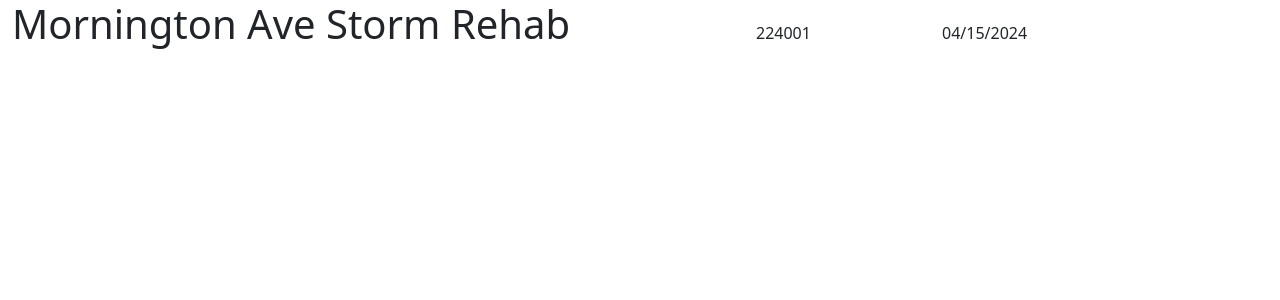
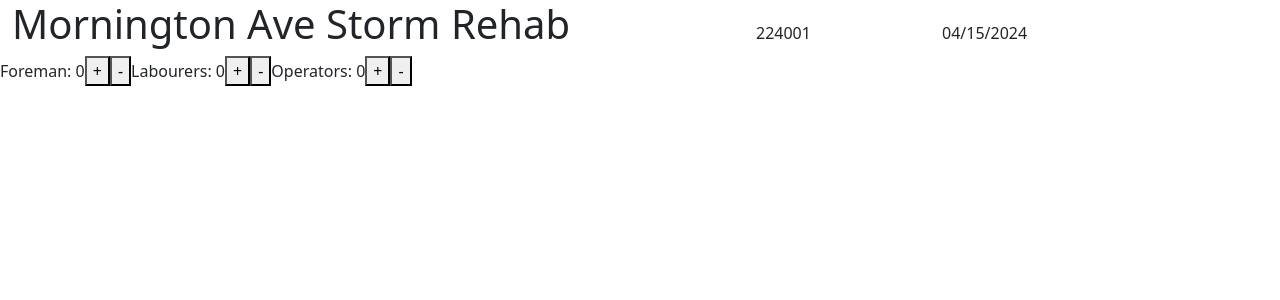
Before and after one commit to subtlemocha00/react-field-book, a React (Vite) app: page / in a window 1280 px wide. Shown: the top 300 px of the page. Built offline with nearby package versions, Linux system fonts and the light colour scheme.

Commit message:
started CrewList component

```diff
--- a/src/App.jsx
+++ b/src/App.jsx
@@ -1,6 +1,7 @@
 import React, { useState } from "react";
 import "./App.css";
 import TitleBlock from "./Components/TitleBlock";
+import CrewList from "./Components/CrewList";
 
 const App = () => {
 	return (
@@ -10,6 +11,7 @@ const App = () => {
 				jobNumber={224001}
 				date={"04/15/2024"}
 			/>
+			<CrewList />
 		</>
 	);
 };
--- a/src/Components/CrewList.jsx
+++ b/src/Components/CrewList.jsx
@@ -0,0 +1,65 @@
+import { useState } from "react";
+
+export default function CrewList() {
+	const [numForemen, setNumForemen] = useState(0);
+	const [numLabourers, setNumLabourers] = useState(0);
+	const [numOperators, setNumOperators] = useState(0);
+	return (
+		<div className="">
+			<span>
+				Foreman: <>{numForemen}</>
+				<button type="button" onClick={() => setNumForemen(numForemen + 1)}>
+					+
+				</button>
+				<button
+					type="button"
+					onClick={() => {
+						if (numForemen > 0) {
+							setNumForemen(numForemen - 1);
+						} else {
+							setNumForemen(0);
+						}
+					}}
+				>
+					-
+				</button>
+			</span>
+			<span>
+				Labourers: <>{numLabourers}</>
+				<button type="button" onClick={() => setNumLabourers(numLabourers + 1)}>
+					+
+				</button>
+				<button
+					type="button"
+					onClick={() => {
+						if (numLabourers > 0) {
+							setNumLabourers(numLabourers - 1);
+						} else {
+							setNumLabourers(0);
+						}
+					}}
+				>
+					-
+				</button>
+			</span>
+			<span>
+				Operators: <>{numOperators}</>
+				<button type="button" onClick={() => setNumOperators(numOperators + 1)}>
+					+
+				</button>
+				<button
+					type="button"
+					onClick={() => {
+						if (numOperators > 0) {
+							setNumOperators(numOperators - 1);
+						} else {
+							setNumOperators(0);
+						}
+					}}
+				>
+					-
+				</button>
+			</span>
+		</div>
+	);
+}
```
